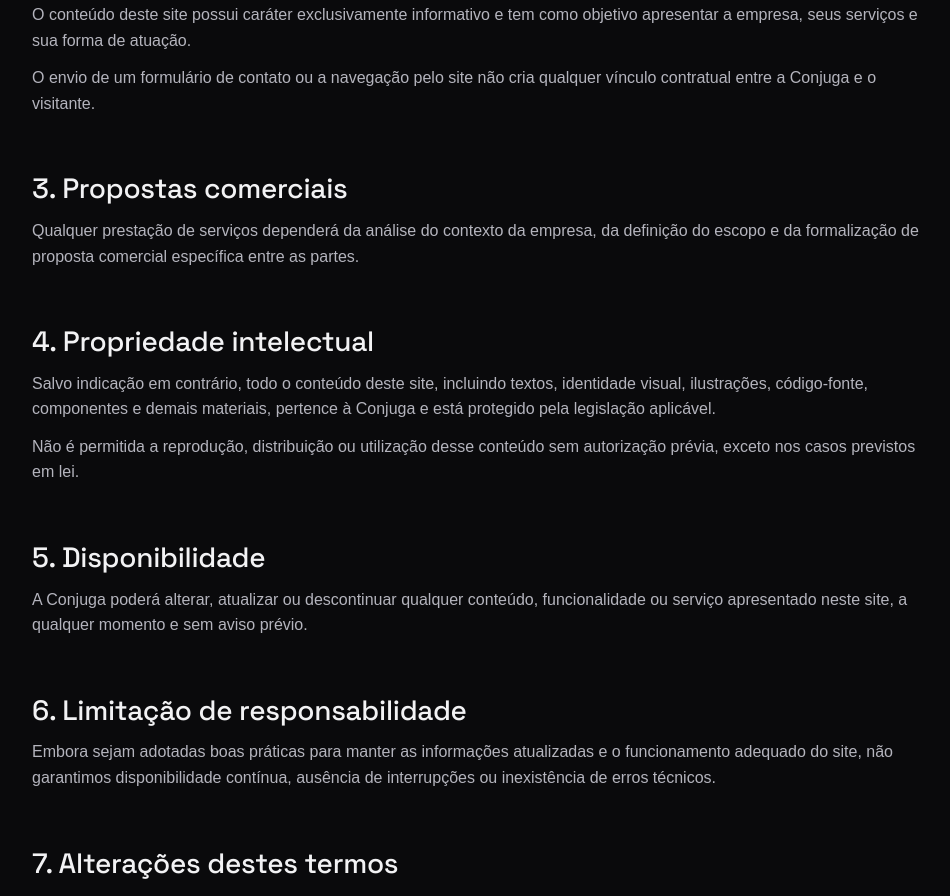
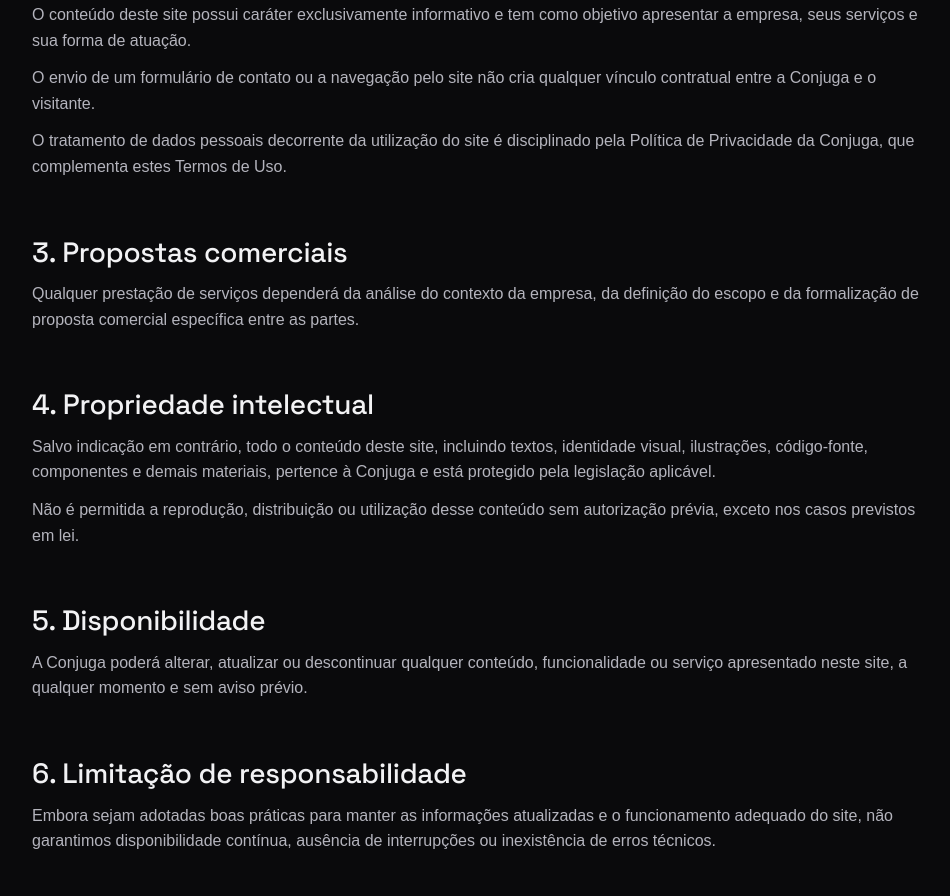
Before and after one commit to marllonpanisset/conjuga, a Next.js app: page /termos-de-uso in a window 1280 px wide. Shown: the part 980-1876 px from the top of the page, without its empty margins (160-1110 px from the left). Built offline with nearby package versions, Linux system fonts and the light colour scheme; no server answers; a web font is replaced by a local one.

Commit message:
docs(legal): reference privacy policy in terms of use

```diff
--- a/app/(marketing)/termos-de-uso/page.tsx
+++ b/app/(marketing)/termos-de-uso/page.tsx
@@ -39,6 +39,12 @@
         <Text className="mt-3">
           O envio de um formulário de contato ou a navegação pelo site não cria
           qualquer vínculo contratual entre a Conjuga e o visitante.
+        </Text>
+
+        <Text className="mt-3">
+          O tratamento de dados pessoais decorrente da utilização do site é
+          disciplinado pela Política de Privacidade da Conjuga, que complementa
+          estes Termos de Uso.
         </Text>
       </>
     ),
```
